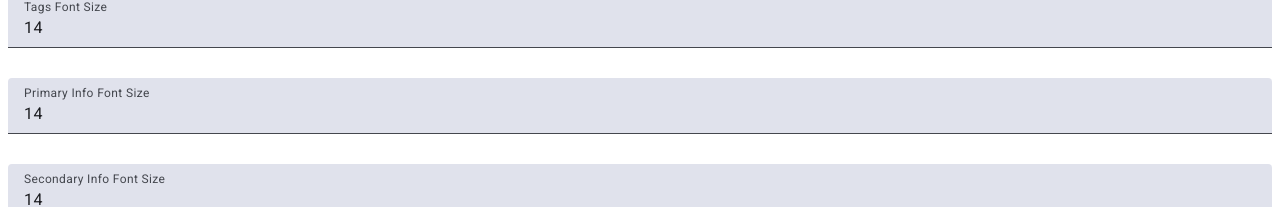
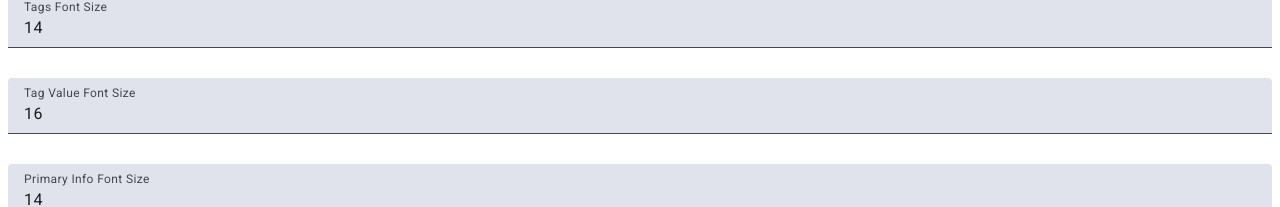
Before and after one commit to cmlykke/memolibre, an Angular app: page /practice-settings in a window 1280 px wide. Shown: the part 543-750 px from the top of the page. Built offline with nearby package versions, Linux system fonts and the light colour scheme; a web font is replaced by a local one.

Commit message:
added practice settings section for value text size

```diff
--- a/src/app/businesslogic/services/flash-card-deck-state-management/flash-card-deck-practice-settings.ts
+++ b/src/app/businesslogic/services/flash-card-deck-state-management/flash-card-deck-practice-settings.ts
@@ -17,6 +17,7 @@ export interface PracticeSettings {
   dateOfLastReviewFontSize: string; // e.g., "12px"
   repetitionValueFontSize: string;  // e.g., "12px"
   repetitionHistoryFontSize: string; // e.g., "12px"
+  tagValueFontSize: string;       // e.g., "16px" <- New setting
   // New toggle settings for label visibility
   showFrontSideLabel: string;     // "true" or "false"
   showBackSideLabel: string;      // "true" or "false"
@@ -37,9 +38,6 @@ export interface PracticeSettings {
 }
 
 export class FlashCardDeckPracticeSettings {
-  /**
-   * Default practice settings.
-   */
   public static defaultSettings(): Record<string, string> {
     return {
       frontSideFontSize: "16px",
@@ -53,6 +51,7 @@ export class FlashCardDeckPracticeSettings {
       dateOfLastReviewFontSize: "12px",
       repetitionValueFontSize: "12px",
       repetitionHistoryFontSize: "12px",
+      tagValueFontSize: "16px",     // New default value
       showFrontSideLabel: "true",
       showBackSideLabel: "true",
       showCardNumberLabel: "true",
--- a/src/app/practice-settings/practice-settings.component.html
+++ b/src/app/practice-settings/practice-settings.component.html
@@ -27,6 +27,11 @@
 <mat-form-field appearance="fill">
   <mat-label>Tags Font Size</mat-label>
   <input matInput type="number" [ngModel]="displaySettings['tagsFontSize']" (ngModelChange)="updateFontSize('tagsFontSize', $event)" step="1" min="1" max="100">
+</mat-form-field>
+
+<mat-form-field appearance="fill">
+  <mat-label>Tag Value Font Size</mat-label>
+  <input matInput type="number" [ngModel]="displaySettings['tagValueFontSize']" (ngModelChange)="updateFontSize('tagValueFontSize', $event)" step="1" min="1" max="100">
 </mat-form-field>
 
 <mat-form-field appearance="fill">
--- a/src/app/tag-modal/tag-modal.component.html
+++ b/src/app/tag-modal/tag-modal.component.html
@@ -17,7 +17,7 @@
         </div>
         <div class="form-group textarea-group">
           <label>Value:</label>
-          <textarea formControlName="value"></textarea>
+          <textarea formControlName="value" [style.fontSize]="tagValueFontSize"></textarea>
         </div>
         <div class="modal-footer">
           <button type="submit">Save</button>
@@ -28,7 +28,7 @@
       <div *ngIf="!isEditable" class="modal-view">
         <p><strong>Key:</strong> {{ key }}</p>
         <p><strong>Value:</strong></p>
-        <p class="tag-value">{{ value }}</p>
+        <p class="tag-value" [style.fontSize]="tagValueFontSize">{{ value }}</p>
       </div>
       <!-- Delete Confirmation Popup -->
       <div class="confirmation-overlay" *ngIf="showDeleteConfirmation">
--- a/src/app/tag-modal/tag-modal.component.ts
+++ b/src/app/tag-modal/tag-modal.component.ts
@@ -1,6 +1,9 @@
+// C:\Users\CMLyk\WebstormProjects\memolibre\src\app\tag-modal\tag-modal.component.ts
+
 import { Component, EventEmitter, Input, OnInit, Output } from '@angular/core';
 import { FormBuilder, FormGroup, Validators, ReactiveFormsModule } from '@angular/forms';
 import { CommonModule } from '@angular/common';
+import { GlobalStateService } from '../angular/shared/services/global-state-service'; // Adjust path if needed
 
 @Component({
   selector: 'app-tag-modal',
@@ -9,7 +12,6 @@ import { CommonModule } from '@angular/common';
   templateUrl: './tag-modal.component.html',
   styleUrls: ['../styles/modal-shared.css', './tag-modal.component.css']
 })
-
 export class TagModalComponent implements OnInit {
   @Input() key: string = '';
   @Input() value: string = '';
@@ -17,11 +19,12 @@ export class TagModalComponent implements OnInit {
   @Input() currentTags: Record<string, string> = {};
   @Output() save = new EventEmitter<{ newKey: string, newValue: string }>();
   @Output() close = new EventEmitter<void>();
-  @Output() delete = new EventEmitter<string>(); // New event emitter for delete
-  showDeleteConfirmation: boolean = false; // New property for confirmation popup
+  @Output() delete = new EventEmitter<string>();
+  showDeleteConfirmation: boolean = false;
   tagForm: FormGroup;
+  tagValueFontSize: string = '16px'; // Default value
 
-  constructor(private fb: FormBuilder) {
+  constructor(private fb: FormBuilder, private globalStateService: GlobalStateService) {
     this.tagForm = this.fb.group({
       key: ['', [Validators.required, Validators.pattern(/^[\x21-\x7E]+$/)]],
       value: [''],
@@ -38,6 +41,7 @@ export class TagModalComponent implements OnInit {
       ]);
       this.tagForm.get('key')?.updateValueAndValidity();
     }
+    this.tagValueFontSize = this.globalStateService.getState().practiceSettings['tagValueFontSize'] || '16px';
   }
 
   initiateDelete(): void {
```
